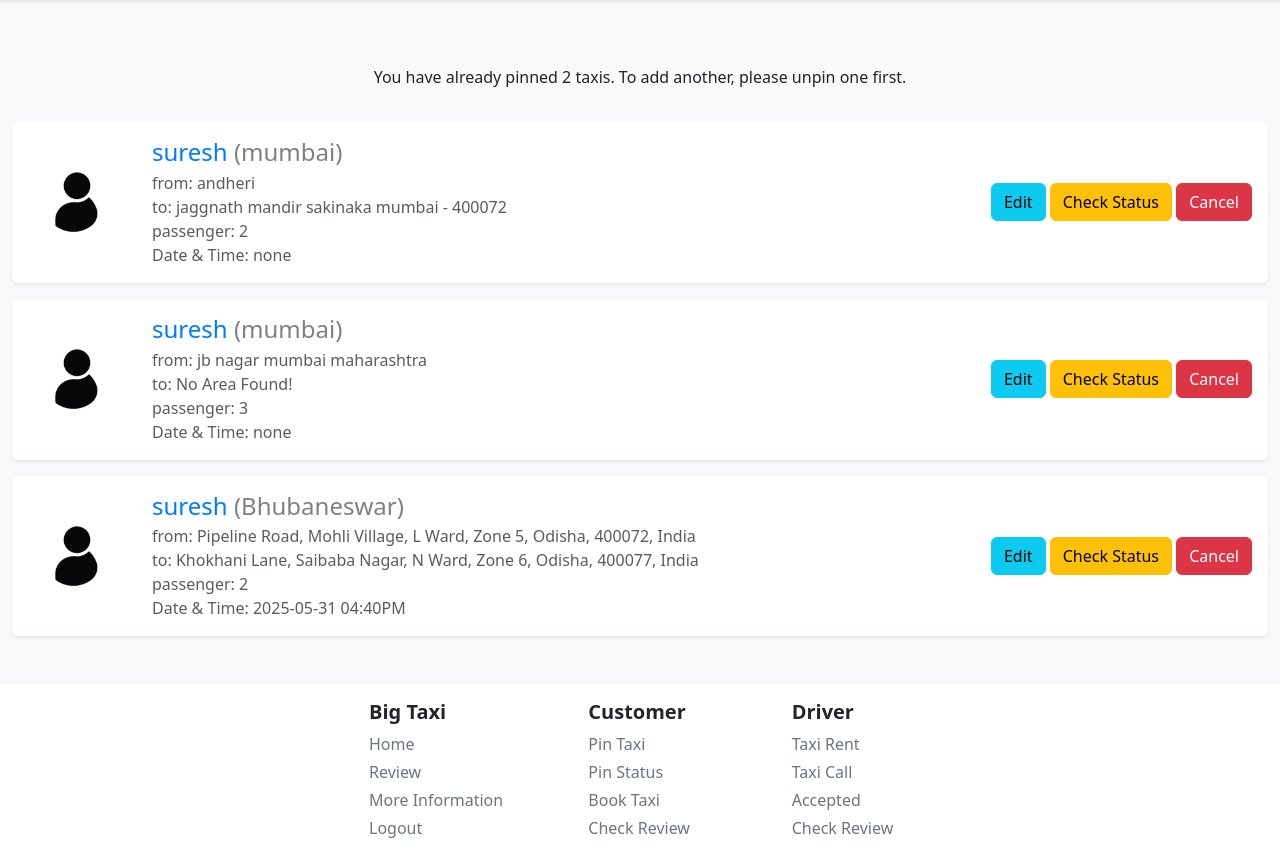
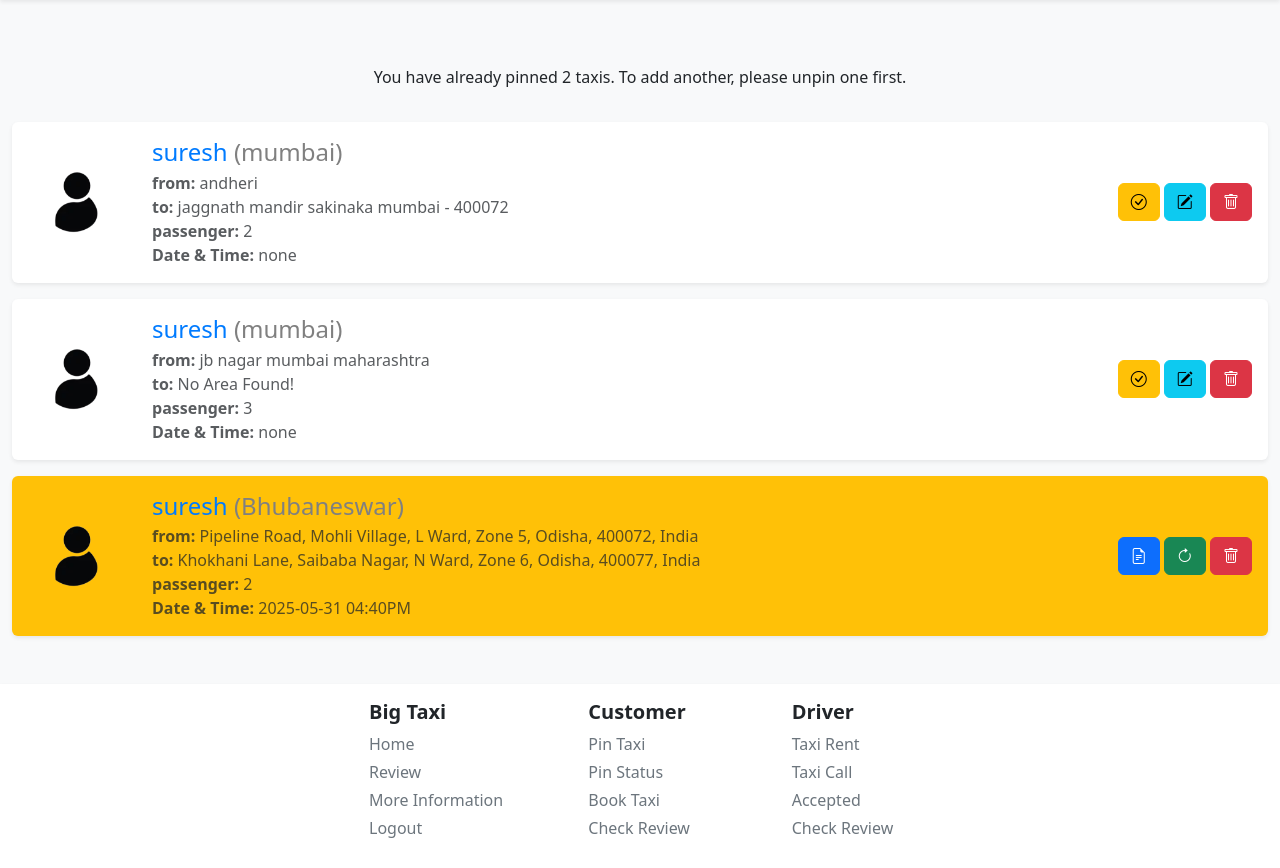
Before and after one commit to sureshdulupolai/BigTaxi, a Django app: page /home/pin-taxi/ in a window 1280 px wide. Shown: the part 62-930 px from the top of the page. Run offline with Django 5.2, Linux system fonts and the light colour scheme; a user stored in the database is signed in; data comes from the database, SQL or seed files in the repository; both versions use the stored data as it was after the commit.

Commit message:
creating a template and views for report pin user to see

```diff
--- a/Django/Taxi/taxi_app/views.py
+++ b/Django/Taxi/taxi_app/views.py
@@ -19,7 +19,8 @@ def redirect_based_on_location(request):
 
 # Create your views here.
 def HomePageForTaxiAppViewFunction(request):
-    DataOfPinTaxiLst = []; newLstOfDPTL = []
+    DataOfPinTaxiLst = []; newLstOfDPTL = []; showError = [1, 1, 1]
+
     if request.user.is_authenticated:
         dataFromNavBar = navbar(request)
         city = dataFromNavBar.get("userModelDataCityis"); state = dataFromNavBar.get("userModelDataStateis"); userCategory = dataFromNavBar.get('userCategoryis'); userBarCode = dataFromNavBar.get('userBarCodeAccessis')
@@ -43,8 +44,11 @@ def HomePageForTaxiAppViewFunction(request):
     DataOfPinTaxiLst = PinTaxiAvailable.objects.filter(taxiCity=city)
     if not DataOfPinTaxiLst: DataOfPinTaxiLst = PinTaxiAvailable.objects.filter(currentLocation__icontains=state)
 
-    if DataOfPinTaxiLst: newLstOfDPTL =  [(DPTL.customerId.UProfileImage,DPTL.customerId.UProfileName or 'BigTaxi Customer') for DPTL in DataOfPinTaxiLst]
-    newDataOfBoth = zip(DataOfPinTaxiLst, newLstOfDPTL)
+    if DataOfPinTaxiLst:
+        showError = [1 if ReportDriverInPinTaxi.objects.filter(pinBarCode=PinTaxiAvailable.objects.get(taxiAvaId=i.taxiAvaId)).last() else 0 for i in DataOfPinTaxiLst]
+        newLstOfDPTL = [(i.customerId.UProfileImage, i.customerId.UProfileName or 'BigTaxi Customer') for i in DataOfPinTaxiLst] if DataOfPinTaxiLst else []
+
+    newDataOfBoth = zip(DataOfPinTaxiLst, newLstOfDPTL, showError)
 
     context = { 'DataOfPinTaxiLst': newDataOfBoth, 'city' : city.title(), 'state' : state.title() }
     return render(request, 'main/home.html', context)
@@ -220,10 +224,12 @@ def deleteReviewFunctionBaseView(request):
         return redirect('driver:customerLogin')
 
 def PinFunction(dataPresentLst):
-    dataOfPinLst = []
+    dataOfPinLst = []; passingError = []
     for a1 in dataPresentLst:
         dataOfPinLst += [a1]
-    return dataOfPinLst
+    DataOf = [1 if ReportDriverInPinTaxi.objects.filter(pinBarCode = i) else 0 for i in dataPresentLst]
+    DataZip = list(zip(dataOfPinLst, DataOf))
+    return DataZip
 
 # create for coupon code view update, now
 def pinTaxiFunctionBaseView(request):
--- a/Django/Taxi/templates/main/pinTaxi.html
+++ b/Django/Taxi/templates/main/pinTaxi.html
@@ -205,17 +205,21 @@
     You have already pinned 2 taxis. To add another, please unpin one first.
   </div>
 </div>
-{% endif %} {% if valueOfPin %} {% for DP in dataOfPin %}
+{% endif %}
+{% if valueOfPin %}
+{% for DP, FIR in dataOfPin %}
 <div class="container-xxl my-3">
-  <div
-    class="bg-white shadow-sm rounded p-3 d-flex align-items-center flex-wrap flex-md-nowrap"
-  >
+  {% if FIR %}
+    <div class="bg-warning shadow-sm rounded p-3 d-flex align-items-center flex-wrap flex-md-nowrap" style="border-radius: 50%;">
+  {% else %}
+    <div class="bg-white shadow-sm rounded p-3 d-flex align-items-center flex-wrap flex-md-nowrap" style="border-radius: 50%;">
+  {% endif %}
     <div class="me-4 mb-3 mb-md-0">
       <img
         src="/media/{{ profileImage }}"
         alt="User Profile"
         class="rounded-circle"
-        style="width: 100px; height: 100px; object-fit: cover"
+        style="width: 100px; height: 100px; object-fit: cover; border-radius: 50%;"
       />
     </div>
 
@@ -225,17 +229,23 @@
         <span class="taxi-passenger-limit-text">({{ DP.taxiCity }})</span>
       </h4>
       <p class="text-muted mb-0">
-        from: {{ DP.currentLocation|truncatewords:15 }}
+        <strong>from:</strong> {{ DP.currentLocation|truncatewords:15 }}
       </p>
-      <p class="text-muted mb-0">to: {{ DP.toLocation|truncatewords:15 }}</p>
-      <p class="text-muted mb-0">passenger: {{ DP.taxiPassenger }}</p>
-      <p class="text-muted mb-0">Date & Time: {{ DP.taxiDateAndTimeByUser }}</p>
+      <p class="text-muted mb-0"><strong>to:</strong> {{ DP.toLocation|truncatewords:15 }}</p>
+      <p class="text-muted mb-0"><strong>passenger:</strong> {{ DP.taxiPassenger }}</p>
+      <p class="text-muted mb-0"><strong>Date & Time:</strong> {{ DP.taxiDateAndTimeByUser }}</p>
     </div>
 
     <div class="mt-3 mt-md-0">
-      <a href="#" class="btn btn-info">Edit</a>
-      <a href="#" class="btn btn-warning button-home">Check Status</a>
-      <a href="#" class="btn btn-danger button-home-red">Cancel</a>
+      {% if FIR %}
+        <a href="#" class="btn btn-primary"><i class="bi bi-file-earmark-text"></i></a>
+        <a href="#" class="btn btn-success"><i class="bi bi-arrow-clockwise"></i></a>
+        <a href="#" class="btn btn-danger"><i class="bi bi-trash"></i></a>
+      {% else %}
+        <a href="#" class="btn btn-warning button-home"><i class="bi bi-check-circle"></i></a>
+        <a href="#" class="btn btn-info"><i class="bi bi-pencil-square"></i></a>
+        <a href="#" class="btn btn-danger button-home-red"><i class="bi bi-trash"></i></a>
+      {% endif %}
     </div>
   </div>
 </div>
```
Also changed, not shown: Django/Taxi/templates/main/home.html (+6 -1 lines), Django/Taxi/db.sqlite3.
